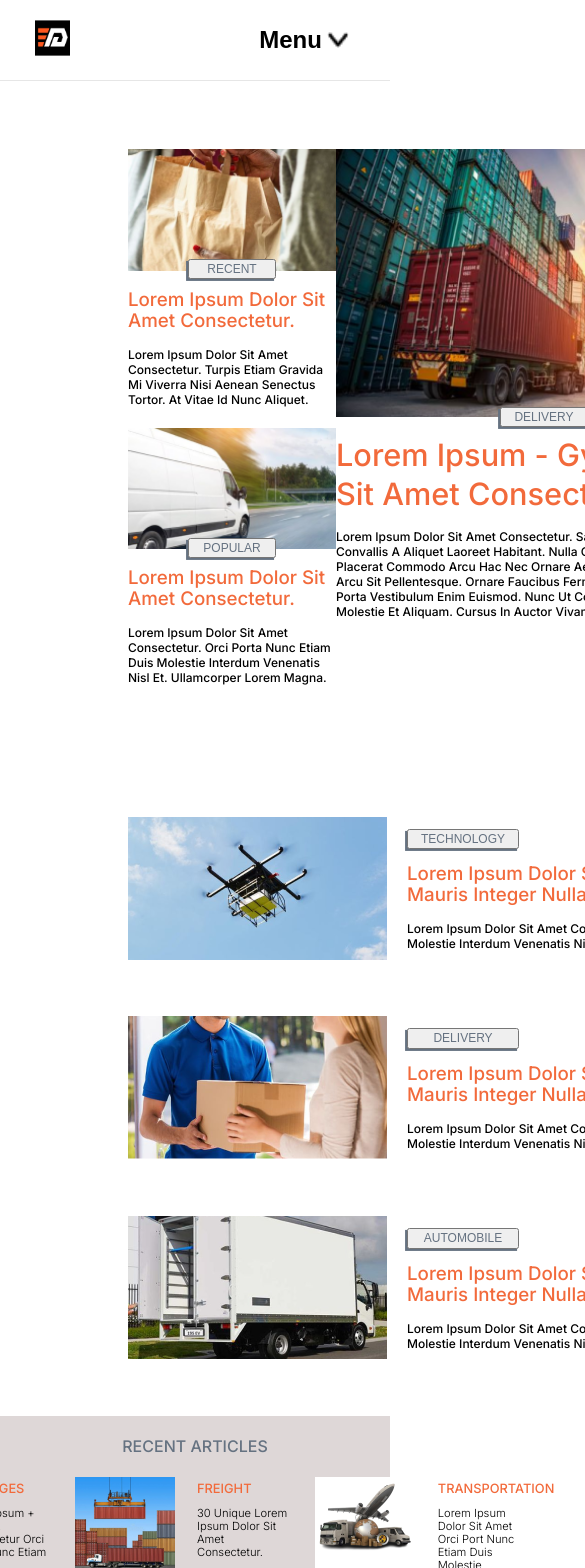
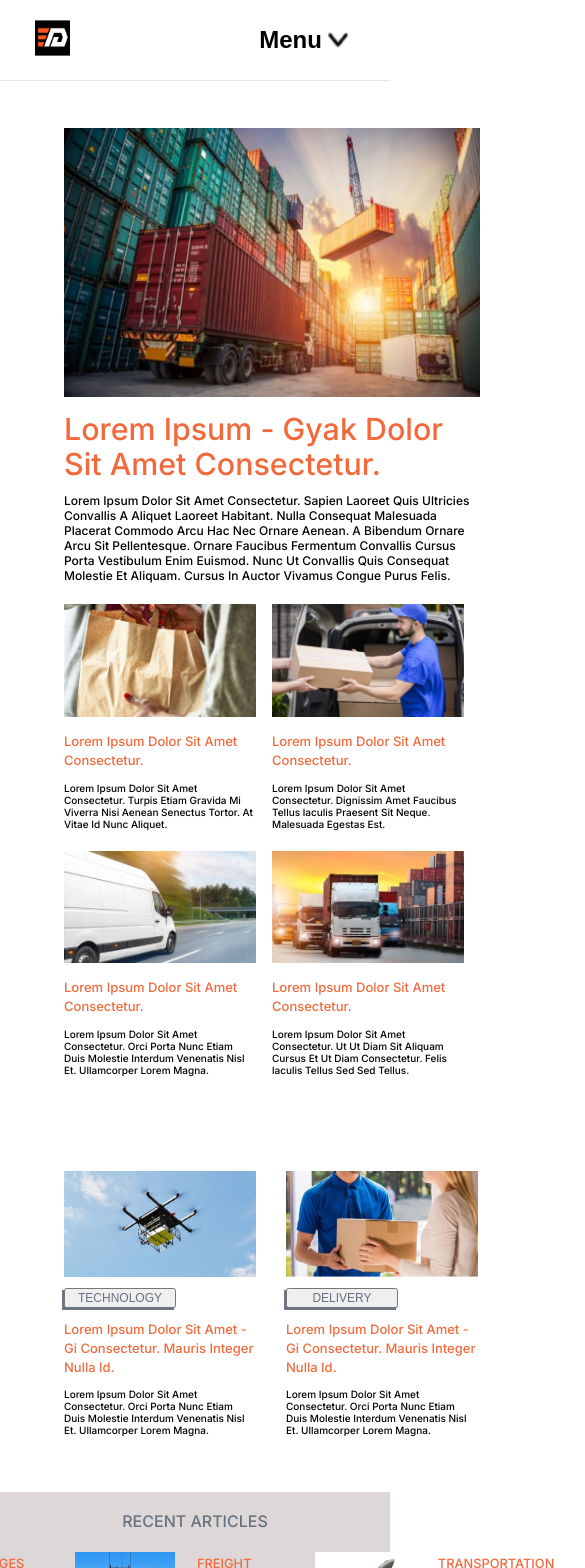
Before and after one commit to Sandiego17/dispatch-hub-blog-page, a React (Create React App) app: page / in a window 390 px wide. Shown: the top 1568 px of the page, 585 px wide, since content can reach past the window. Built offline with nearby package versions, Linux system fonts and the light colour scheme.

Commit message:
update: mobile responsiveness of body section handled

```diff
--- a/src/components/body/Body.css
+++ b/src/components/body/Body.css
@@ -16,8 +16,8 @@
 .gridContainer {
   display: grid;
   grid-template-areas:
-    'first second third'
-    'fourth second fifth';
+    'second first third'
+    'fourth first fifth';
   justify-content: space-between;
 }
 
@@ -27,7 +27,7 @@
   width: 13rem;
 }
 
-.postSnippet:nth-child(2) {
+.postSnippet:nth-child(1) {
   width: 26rem;
 }
 
@@ -202,3 +202,91 @@
     width: 18rem;
   }
 }
+
+@media only screen and (max-width: 600px) {
+  .body {
+    margin: 8rem 4rem 0;
+  }
+
+  .gridContainer {
+    grid-template-areas:
+      'first first'
+      'second third'
+      'fourth fifth';
+  }
+
+  .postSnippet {
+    width: 12rem;
+  }
+
+  .tag {
+    display: none;
+  }
+
+  .postHeading, .captionHeader {
+    font-size: 13px;
+    line-height: 1.2rem;
+    margin: 0.7rem 0;
+  }
+
+  .headingMain {
+    font-size: 1.9rem;
+    line-height: 2.2rem;
+  }
+
+  .postCaption {
+    margin: 0.2rem 0;
+  }
+
+  .lowerBody {
+    margin: 1.5rem 0 0;
+    width: 100%;
+  }
+
+  .articles {
+    display: flex;
+    justify-content: space-between;
+  }
+
+  .container {
+    display: block;
+    width: 12rem;
+  }
+
+  .container:nth-child(1) {
+    margin-right: 30px;
+  }
+
+  .container:nth-child(3), .ad {
+    display: none;
+  }
+
+  .captionImage {
+    width: 12rem;
+  }
+
+  .captionBody {
+    margin: 0.3rem 0;
+    width: 100%;
+  }
+
+  .caption {
+    box-shadow: -0.12rem 0.12rem 0 0 #657281;
+      -webkit-box-shadow: -0.12rem 0.12rem 0 0 #657281;
+      -moz-box-shadow: -0.12rem 0.12rem 0 0 #657281;
+    color: #657281;
+    font-size: 0.75rem;
+    font-weight: 400;
+    line-height: 0.91rem;
+    width: 7rem;
+  }
+
+  .captionText, .postCaption {
+    font-size: 10px;
+    margin: 0.32rem 0;
+  }
+
+  .first > .postCaption {
+    font-size: 12px;
+  }
+}
--- a/src/components/body/Body.tsx
+++ b/src/components/body/Body.tsx
@@ -6,25 +6,26 @@ export const Body = () => {
       <div className='gridContainer'>
         <div className='postSnippet first'>
           <img
+            src={require('../../assets/images/Mask group (2).png')}
+            className='postImage'
+            alt='image1'
+          />
+          <button className='tag tagMiddle'>DELIVERY</button>
+          <h3 className='postHeading headingMain'>Lorem Ipsum - Gyak Dolor Sit Amet Consectetur.</h3>
+          <p className='postCaption'>Lorem Ipsum Dolor Sit Amet Consectetur. Sapien Laoreet Quis Ultricies Convallis A Aliquet Laoreet Habitant. Nulla Consequat Malesuada Placerat Commodo Arcu Hac Nec Ornare Aenean. A Bibendum Ornare Arcu Sit Pellentesque. Ornare Faucibus Fermentum Convallis Cursus Porta Vestibulum Enim Euismod. Nunc Ut Convallis Quis Consequat Molestie Et Aliquam. Cursus In Auctor Vivamus Congue Purus Felis.</p>
+        </div>
+
+        <div className='postSnippet second'>
+          <img
             src={require('../../assets/images/Mask group (1).png')}
             className='postImage'
-            alt='image1'
+            alt='image2'
           />
           <button className='tag tagFlank'>RECENT</button>
           <h3 className='postHeading'>Lorem Ipsum Dolor Sit Amet Consectetur.</h3>
           <p className='postCaption'>Lorem Ipsum Dolor Sit Amet Consectetur. Turpis Etiam Gravida Mi Viverra Nisi Aenean Senectus Tortor. At Vitae Id Nunc Aliquet.</p>
         </div>
 
-        <div className='postSnippet second'>
-          <img
-            src={require('../../assets/images/Mask group (2).png')}
-            className='postImage'
-            alt='image2'
-          />
-          <button className='tag tagMiddle'>DELIVERY</button>
-          <h3 className='postHeading headingMain'>Lorem Ipsum - Gyak Dolor Sit Amet Consectetur.</h3>
-          <p className='postCaption'>Lorem Ipsum Dolor Sit Amet Consectetur. Sapien Laoreet Quis Ultricies Convallis A Aliquet Laoreet Habitant. Nulla Consequat Malesuada Placerat Commodo Arcu Hac Nec Ornare Aenean. A Bibendum Ornare Arcu Sit Pellentesque. Ornare Faucibus Fermentum Convallis Cursus Porta Vestibulum Enim Euismod. Nunc Ut Convallis Quis Consequat Molestie Et Aliquam. Cursus In Auctor Vivamus Congue Purus Felis.</p>
-        </div>
 
         <div className='postSnippet third'>
           <img
--- a/src/components/header/Header.module.css
+++ b/src/components/header/Header.module.css
@@ -170,7 +170,7 @@
   }
 }
 
-@media only screen and (min-width: 600px) {
+@media only screen and (min-width: 601px) {
   .navButtons > .searchBar {
     display: none;
   }
```
